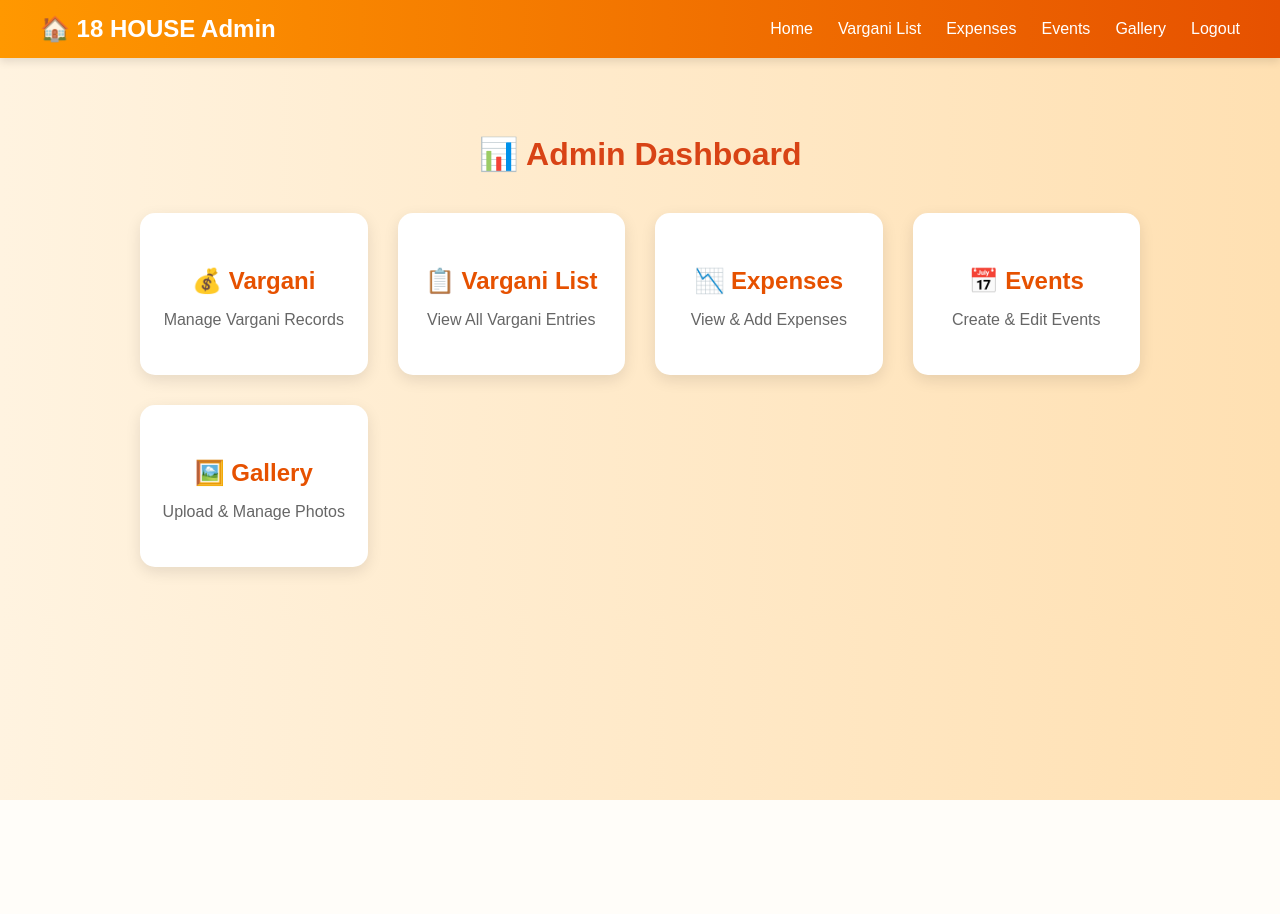
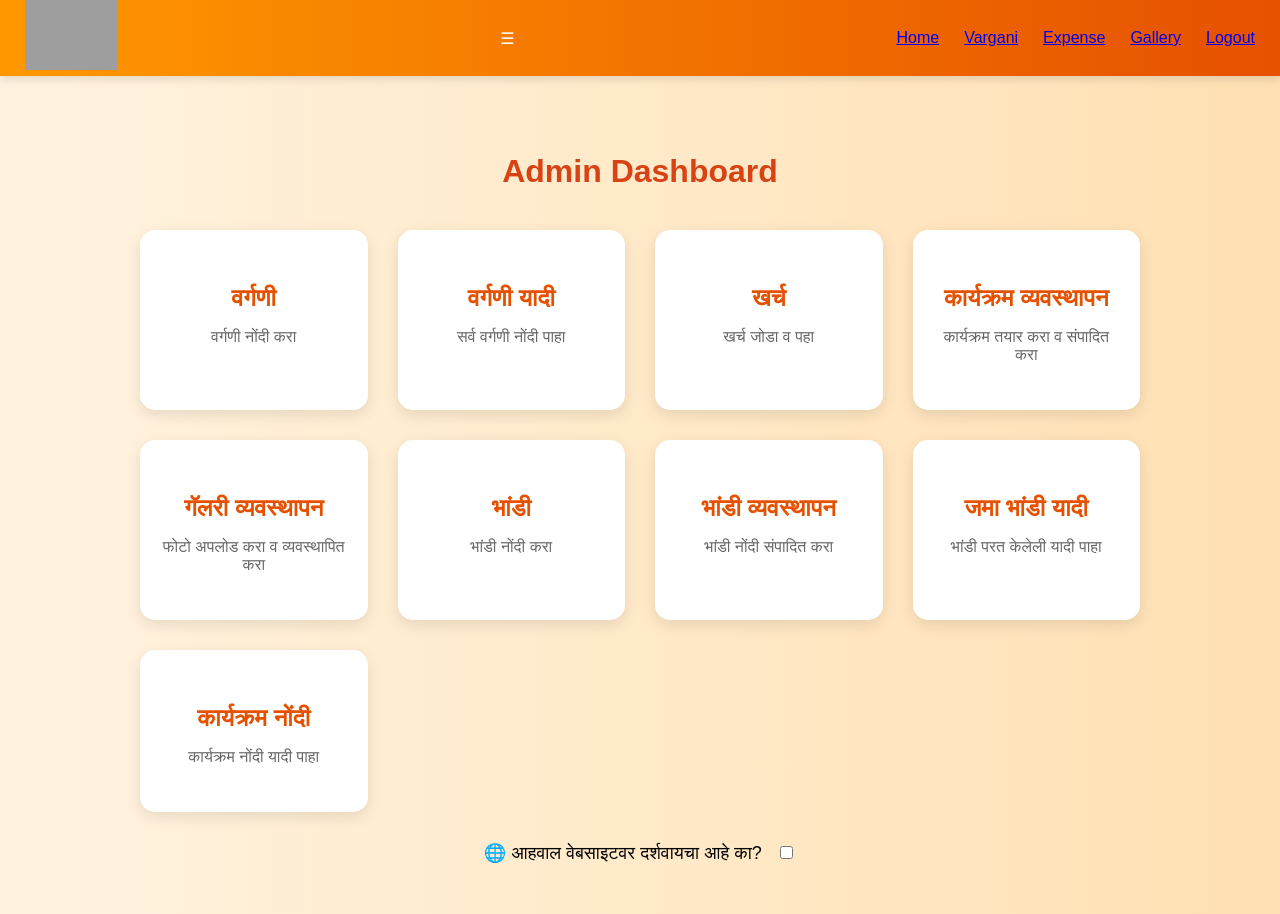
Before and after one commit to pranavp1560/Navayuvak, a Flask app: page /dashboard in a window 1280 px wide. Before the commit the page ends 800 px from the top, so only its background shows below. Run offline with Flask 3, Linux system fonts and the light colour scheme; the visitor is signed in with stand-in values (Sample User, id 1); grey boxes are pictures that could not be loaded.

Commit message:
Update admin_dashboard.html

```diff
--- a/templates/admin_dashboard.html
+++ b/templates/admin_dashboard.html
@@ -5,48 +5,91 @@
   <meta name="viewport" content="width=device-width, initial-scale=1.0"/>
   <title>Admin Dashboard</title>
   <link rel="stylesheet" href="{{ url_for('static', filename='css/dashboard.css') }}">
-</head>
-<body>
-
-  <!-- Navbar -->
+  <style>
+    nav{
+      padding: 0px 25px;
+    }
+  .logo img {
+    height: 70px;
+    width: auto;
+  }
+  </style>
+  </head>
+  <body>
+  <div class="background-blur">
+    <div class="color-overlay"></div>
+  </div>
   <nav>
-    <div class="logo">🏠 18 HOUSE Admin</div>
-    <ul class="nav-links">
-      <li><a href="/">Home</a></li>
-      <li><a href="/vargani_list">Vargani List</a></li>
-      <li><a href="/expense">Expenses</a></li>
-      <li><a href="/view_events">Events</a></li>
-      <li><a href="/galleryview">Gallery</a></li>
-      <li><a href="/logout">Logout</a></li>
-    </ul>
-  </nav>
+    <div class="logo">
+      <img src="/static/images/logo.png" alt="Logo" />
+    </div>
+  <div class="hamburger" onclick="toggleMenu()">☰</div>
+  <div class="nav-links" id="navLinks">
+    <a href="/">Home</a>
+    <a href="/vargani">Vargani</a>
+    <a href="/expense">Expense</a>
+    <a href="/galleryview">Gallery</a>
+    <a href="/logout">Logout</a>
+  </div>
+</nav>
 
   <!-- Dashboard Section -->
   <main class="dashboard-container">
-    <h2>📊 Admin Dashboard</h2>
+    <h2>Admin Dashboard</h2>
     <div class="dashboard-grid">
       <a href="/vargani" class="card vargani">
-        <h3>💰 Vargani</h3>
-        <p>Manage Vargani Records</p>
+        <h3>वर्गणी</h3>
+        <p>वर्गणी नोंदी करा</p>
       </a>
       <a href="/vargani_list" class="card vargani">
-        <h3>📋 Vargani List</h3>
-        <p>View All Vargani Entries</p>
+        <h3>वर्गणी यादी</h3>
+        <p>सर्व वर्गणी नोंदी पाहा</p>
       </a>
       <a href="/expense" class="card expense">
-        <h3>📉 Expenses</h3>
-        <p>View & Add Expenses</p>
+        <h3>खर्च</h3>
+        <p>खर्च जोडा व पहा</p>
       </a>
       <a href="/events" class="card event">
-        <h3>📅 Events</h3>
-        <p>Create & Edit Events</p>
+        <h3>कार्यक्रम व्यवस्थापन</h3>
+        <p>कार्यक्रम तयार करा व संपादित करा</p>
       </a>
       <a href="/gallery" class="card gallery">
-        <h3>🖼️ Gallery</h3>
-        <p>Upload & Manage Photos</p>
+        <h3>गॅलरी व्यवस्थापन</h3>
+        <p>फोटो अपलोड करा व व्यवस्थापित करा</p>
+      </a>
+      <a href="/bhandi" class="card gallery">
+        <h3>भांडी</h3>
+        <p>भांडी नोंदी करा</p>
+      </a>
+      <a href="/bhandi_list" class="card gallery">
+        <h3>भांडी व्यवस्थापन</h3>
+        <p>भांडी नोंदी संपादित करा</p>
+      </a>
+      <a href="/paid_rent" class="card gallery">
+        <h3>जमा भांडी यादी</h3>
+        <p>भांडी परत केलेली यादी पाहा</p>
+      </a>
+      <a href="/select_event" class="card gallery">
+        <h3>कार्यक्रम नोंदी</h3>
+        <p>कार्यक्रम नोंदी यादी पाहा</p>
       </a>
     </div>
+    <!-- Aahaval Toggle -->
+<section class="aahaval-toggle" style="text-align:center; margin-top: 30px;">
+  <form method="POST" action="/toggle_aahaval">
+    <label style="font-size: 18px; margin-right: 10px;">🌐 आहवाल वेबसाइटवर दर्शवायचा आहे का?</label>
+    <input type="checkbox" name="visible" onchange="this.form.submit()" {% if show_aahaval %}checked{% endif %}>
+  </form>
+</section>
+
   </main>
+
+  <script>
+    function toggleMenu() {
+      const links = document.getElementById('navLinks');
+      links.classList.toggle('active');
+    }
+  </script>
 
 </body>
 </html>
```
